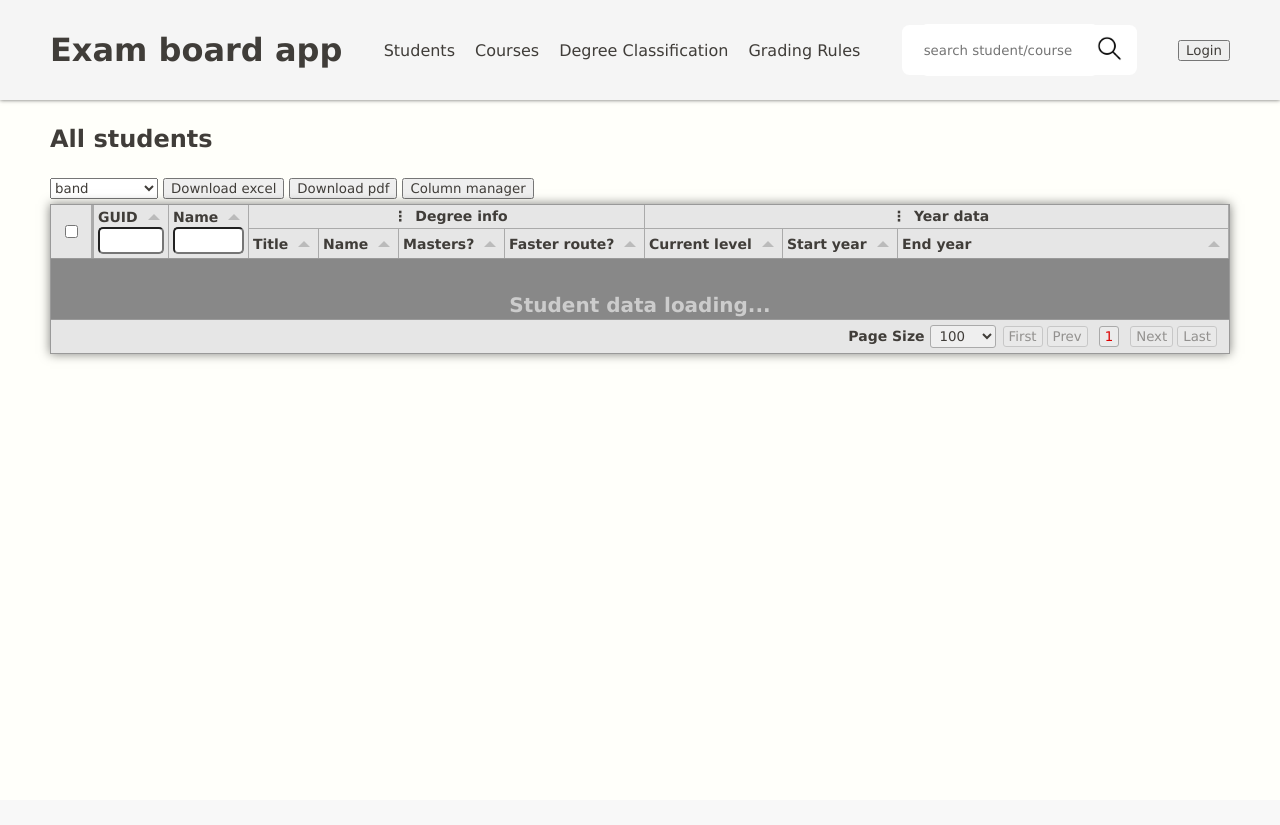
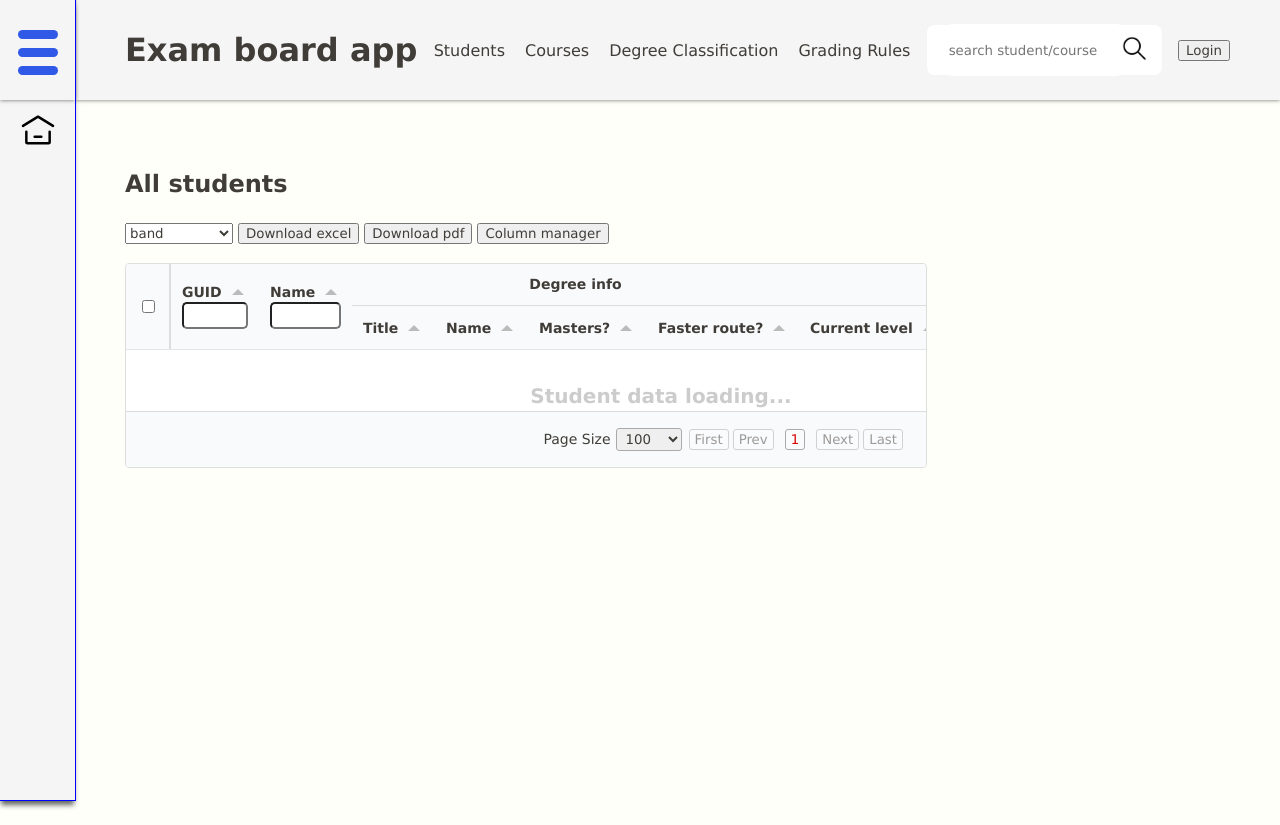
Before and after one commit to Kowalifwer/Exam-Board-UofG, a Django app: page /students/all/ in a window 1280 px wide. Before the commit the page ends 360 px from the top, so only its background shows below. Run offline with Django 4.2, Linux system fonts and the light colour scheme; data that the repository does not hold is empty; some libraries are stand-ins or nearby versions.

Commit message:
base layout changed. now we have a header and a collapasable sidebar.

```diff
--- a/static/css/global.css
+++ b/static/css/global.css
@@ -4,10 +4,9 @@
     --secondary-color: #f5f5f5; /*gradients, some backgrounds, highlights, animations*/
     --dark-color: #403d39;
     --error-color: rgb(231, 36, 36);
-    --notification-color: rgb(49, 89, 231); /*notifications*/
     --warning-color: rgb(230,181,46); /*also used in one button*/
     --success-color: rgb(14, 127, 68);
-    --shadow: 0px 6px 5px -1px rgba(0,0,0,0.35);
+    --shadow: 0px 6px 5px -1px rgba(0,0,0,0.6);
     --body-padding: 50px;
     --primary-button-offset: 50px;
     --edit-color: #6ee38f2f;
@@ -16,16 +15,27 @@
     --second-color: rgba(235,176,223,1);
     --third-color: rgb(215, 217, 232);
 
+    --info-color: rgb(49, 89, 231); /*notifications*/
+
+    --neutral-color: lightgray
 
     --success-green: #7DDE92;
     --average-yellow: #FF9B71;
     --bad-red: #F15156;
+
+    --header-height: 100px;
+
+    --sidebar-width: 250px;
+    --sidebar-width-collapsed: 75px;
+    --sidebar-icon-width: 40px;
+
+    --transition: transform 600ms ease, width 600ms ease, opacity 400ms, margin 600ms ease;
 }
 
 * {
     font-family: 'Verdana';
-    transition: all 0.4s;
-    transition-property: transform, color, background-color, opacity;
+    /* transition: all 0.4s;
+    transition-property: transform, color, background-color, opacity; */
     color: var(--dark-color);
 }
 
@@ -46,11 +56,19 @@
 
 /* HELPER */
 .primary-text {
-    color: var(--primary-color);
+    color: var(--primary-color) !important;
 }
 
 .white-text {
-    color: white;
+    color: white !important;
+}
+
+.info-text {
+    color: var(--info-color) !important;
+}
+
+.primary-text {
+    color: var(--primary-color);
 }
 
 .primary-background {
@@ -140,22 +158,104 @@ body {
     background-color: var(--primary-color);
 }
 
+.body-inner-wrapper {
+    display: flex;
+    min-height: 100vh;
+    min-width: 100vw;
+    width: 100%;
+    height: 100%;
+}
+
+.sidebar {
+    transition: var(--transition);
+    position: fixed;
+    outline: 1px solid blue;
+    width: var(--sidebar-width);
+    min-height: 100%;
+    background-color: var(--secondary-color);
+    box-shadow: var(--shadow);
+    z-index: 1;
+}
+
+.main-area {
+    transition: var(--transition);
+    margin-left: var(--sidebar-width-collapsed);
+    position: relative;
+    width: calc(100vw - var(--sidebar-width-collapsed));
+    /* width: 100%; */
+    /* flex-grow: 1; */
+}
+
+.main-area.main-area-collapsed {
+    margin-left: var(--sidebar-width);
+    width: calc(100vw - var(--sidebar-width));
+}
+
+.sidebar > * {
+    display: flex;
+    justify-content: flex-end;
+    gap: 10px;
+    margin: 10px 0;
+    padding-right: calc((var(--sidebar-width-collapsed) - var(--sidebar-icon-width)) / 2);
+    box-sizing: border-box;
+}
+
+.toggle-sidebar_container {
+    height: var(--header-height);
+    margin: 0;
+    box-shadow: 0px 0px 4px rgba(0,0,0,.6);
+    cursor: pointer;
+}
+
+.sidebar > * > :first-child {
+    display: flex;
+}
+
+.sidebar-icon {
+    width: var(--sidebar-icon-width);
+}
+
+.sidebar.sidebar-collapsed {
+    width: var(--sidebar-width-collapsed);
+}
+
+.sidebar.sidebar-collapsed > * {
+    display: flex;
+    justify-content: flex-end;
+    width: 100%;
+    transition: var(--transition);
+}
+
+.sidebar.sidebar-collapsed > * > :first-child {
+    display: none;
+    transition: var(--transition);
+}
+
 .content-wrapper {
     margin-top: 25px;
     padding: 0 var(--body-padding);
+    padding-top: calc(var(--header-height) + 25px);
     height: 100%;
     width: 100%;
     box-sizing: border-box;
 }
 
 .header {
+    transition: var(--transition);
+    width: calc(100vw - var(--sidebar-width-collapsed));
+    box-sizing: border-box;
+    position: fixed;
     display: flex;
     justify-content: space-between;
     align-items: center;
     padding: 0 var(--body-padding);
-    height: 100px;
+    height: var(--header-height);
     background-color: var(--secondary-color);
     box-shadow: 0px 0px 4px rgba(0,0,0,.6);
+}
+
+.main-area.main-area-collapsed .header {
+    width: calc(100vw - var(--sidebar-width));
 }
 
 .header-sections {
@@ -182,7 +282,7 @@ body {
 }
 
 .header-search > input:focus::placeholder {
-    color: lightgray;
+    color: var(--neutral-color);
 }
 
 .header-search > button {
@@ -201,13 +301,14 @@ body {
 .tabulator {
     max-height: 600px !important;
     max-width: 100% !important;
-    box-shadow: 0 0 10px 0 rgba(0,0,0,0.5);
+    box-shadow: var(--shadow);
 }
 
 .tabulator-wrapper {
     position: relative;
     display: flex;
     flex-direction: column;
+    width: 800px;
 }
 
 .disabled {
@@ -301,7 +402,7 @@ body {
     padding: 10px;
     border-radius: 5px;
     z-index: 1000;
-    box-shadow: 0 0 10px 0 rgba(0,0,0,0.5);
+    box-shadow: var(--shadow);
 }
 
 .tabulator-notification-hint {
@@ -328,3 +429,93 @@ body {
 .tabulator-calcs-bottom .tabulator-frozen {
     border-right: none !important;
 } */
+
+/* Close button toggle */
+#toggle-sidebar {
+    width: var(--sidebar-icon-width);
+    height: var(--sidebar-icon-width);
+    position: relative;
+    margin-top: 30px;
+    -webkit-transform: rotate(0deg);
+    -moz-transform: rotate(0deg);
+    -o-transform: rotate(0deg);
+    transform: rotate(0deg);
+    -webkit-transition: .5s ease-in-out;
+    -moz-transition: .5s ease-in-out;
+    -o-transition: .5s ease-in-out;
+    transition: .5s ease-in-out;
+    cursor: pointer;
+  }
+
+  #toggle-sidebar span {
+    display: block;
+    position: absolute;
+    height: 9px;
+    width: 100%;
+    background: var(--info-color);
+    border-radius: 9px;
+    opacity: 1;
+    left: 0;
+    -webkit-transform: rotate(0deg);
+    -moz-transform: rotate(0deg);
+    -o-transform: rotate(0deg);
+    transform: rotate(0deg);
+    -webkit-transition: 600ms ease-in-out;
+    -moz-transition: 600ms ease-in-out;
+    -o-transition: 600ms ease-in-out;
+    transition: 600ms ease-in-out;
+  }
+
+
+#toggle-sidebar {
+
+}
+
+#toggle-sidebar span:nth-child(1) {
+  top: 0px;
+  -webkit-transform-origin: left center;
+  -moz-transform-origin: left center;
+  -o-transform-origin: left center;
+  transform-origin: left center;
+}
+
+#toggle-sidebar span:nth-child(2) {
+  top: 18px;
+  -webkit-transform-origin: left center;
+  -moz-transform-origin: left center;
+  -o-transform-origin: left center;
+  transform-origin: left center;
+}
+
+#toggle-sidebar span:nth-child(3) {
+  top: 36px;
+  -webkit-transform-origin: left center;
+  -moz-transform-origin: left center;
+  -o-transform-origin: left center;
+  transform-origin: left center;
+}
+
+.sidebar:not(.sidebar-collapsed) #toggle-sidebar span:nth-child(1) {
+  -webkit-transform: rotate(45deg);
+  -moz-transform: rotate(45deg);
+  -o-transform: rotate(45deg);
+  width: calc(var(--sidebar-icon-width) + 10px);
+  transform: rotate(45deg);
+  top: 0px;
+  left: 8px;
+}
+
+.sidebar:not(.sidebar-collapsed) #toggle-sidebar span:nth-child(2) {
+  width: 0%;
+  opacity: 0;
+}
+
+.sidebar:not(.sidebar-collapsed) #toggle-sidebar span:nth-child(3) {
+  -webkit-transform: rotate(-45deg);
+  -moz-transform: rotate(-45deg);
+  -o-transform: rotate(-45deg);
+  transform: rotate(-45deg);
+  width: calc(var(--sidebar-icon-width) + 10px);
+  top: 36px;
+  left: 8px;
+}
--- a/static/js/global.js
+++ b/static/js/global.js
@@ -16,7 +16,20 @@ function wrap(el, wrapper) {
 pagination_size = 1000
 
 window.onload = function() {
-
+    let sidebar = document.querySelector(".sidebar")
+    let sidebar_toggle_button = document.getElementById("toggle-sidebar")
+    console.log(sidebar)
+    if (sidebar && sidebar_toggle_button) {
+        sidebar_toggle_button.addEventListener("click", function() {
+            let sidebar_is_collapsed = sidebar.classList.toggle("sidebar-collapsed")
+            let main_area = document.querySelector(".main-area")
+            if (!sidebar_is_collapsed) {
+                main_area.classList.add("main-area-collapsed")
+            } else {
+                main_area.classList.remove("main-area-collapsed")
+            }
+        })
+    }
 }
 
 function get_cookie(name) {
@@ -184,7 +197,7 @@ const Popup = {
         popup_wrapper.appendChild(popup_inner)
 
         //make everythihing except the popup wrapper be blurred
-        let main_body = document.querySelector(".body-inner")
+        let main_body = document.querySelector(".body-inner-wrapper")
         main_body.classList.add("disabled-body")
 
         let close_button = document.createElement("button")
@@ -211,7 +224,7 @@ const Popup = {
         if (wrapper) wrapper.remove()
 
         if (!document.querySelector(".popup-wrapper"))
-            document.querySelector(".body-inner").classList.remove("disabled-body")
+            document.querySelector(".body-inner-wrapper").classList.remove("disabled-body")
 
         delete this
     },
--- a/static/js/tables.js
+++ b/static/js/tables.js
@@ -166,6 +166,10 @@ const custom_average_calculator = function(values, data, calcParams){
 const default_formatter = formatter_to_band_letter
 
 function init_table(table_id, columns, prefil_data = null, extra_constructor_params = {}, settings={}) {
+    let title = ""
+    if (settings.title)
+        title = settings.title
+
     let table_constructor = {
         // layout:"fitColumns",
         // responsiveLayout:"hide",
@@ -179,11 +183,11 @@ function init_table(table_id, columns, prefil_data = null, extra_constructor_par
         rowHeight: 30,
         groupToggleElement: "header",
 
-
         paginationSize: 100,
         paginationSizeSelector:[25, 50, 100, 1000],
         layout:"fitDataStretch", //fitDataStretch
         movableColumns: true,
+        dataLoaderLoading:`<span>Loading ${title} table data</span>`,
         // layoutColumnsOnNewData:true
         downloadConfig:{
             columnHeaders:true, //do not include column headers in downloaded table
@@ -508,60 +512,14 @@ function init_table(table_id, columns, prefil_data = null, extra_constructor_par
     return table
 }
 
-var headerMenu = function(){
-    var menu = [];
-    var columns = this.getColumns();
-
-    for(let column of columns){
-
-        //create checkbox element using font awesome icons
-        let icon = document.createElement("i");
-        icon.classList.add("fas");
-        icon.classList.add(column.isVisible() ? "fa-check-square" : "fa-square");
-
-        //build label
-        let label = document.createElement("span");
-        let title = document.createElement("span");
-
-        title.textContent = " " + column.getDefinition().title;
-
-        label.appendChild(icon);
-        label.appendChild(title);
-
-        //create menu item
-        menu.push({
-            label:label,
-            action:function(e){
-                //prevent menu closing
-                e.stopPropagation();
-
-                //toggle current column visibility
-                column.toggle();
-
-                //change menu item icon
-                if(column.isVisible()){
-                    icon.classList.remove("fa-square");
-                    icon.classList.add("fa-check-square");
-                }else{
-                    icon.classList.remove("fa-check-square");
-                    icon.classList.add("fa-square");
-                }
-            }
-        });
-    }
-
-   return menu;
-};
-
 //define various table setups below
-function load_students_table(extra_constructor_params = {}, extra_cols=true, settings={}){
+function load_students_table(extra_constructor_params = {}, extra_cols=true, settings={'title': 'Students'}){
     let columns = [
         {formatter:"rowSelection", titleFormatter:"rowSelection", headerHozAlign:"center", headerSort:false},
-        {title: "GUID", field: "GUID", headerFilter: "input", "frozen": true, headerContextMenu:headerMenu},
+        {title: "GUID", field: "GUID", headerFilter: "input", "frozen": true},
         {title: "Name", field: "name", headerFilter: "input"},
         {
             title: "Degree info",
-            headerMenu: headerMenu,
             columns: [
                 {title: "Title", field: "degree_title"},
                 {title: "Name", field: "degree_name"},
@@ -572,7 +530,6 @@ function load_students_table(extra_constructor_params = {}, extra_cols=true, set
         },
         {
             title: "Year data",
-            headerMenu: headerMenu,
             columns: [
                 {title: "Current level", field: "current_year"},
                 {title: "Start year", field: "start_year"},
@@ -621,13 +578,13 @@ function load_students_table(extra_constructor_params = {}, extra_cols=true, set
         initialSort: [{column: 'current_year', dir: 'dsc'}],
         placeholder: "Student data loading...",
     }
-    let table = init_table("students_table", columns, null, final_extra_constructor_params, settings)
+    let table = init_table("students_table", columns, null, final_extra_constructor_params, settings={...settings, ...{title: "Students"}})
 
     table.setReloadFunction(load_students_table, [extra_constructor_params, extra_cols, settings])
 
     table.on("tableBuilt", function() {
         table.setGroupHeader(function(value, count, data, group){
-            return `Number of ${value} students: ${count}`; //return the header contents
+            return `Number of ${value} students:<span class='info-text'>${count}</span>`; //return the header contents
         });
     })
 
@@ -722,11 +679,10 @@ function load_students_table(extra_constructor_params = {}, extra_cols=true, set
 function load_degree_classification_table(level=4) {
     let columns = [
         {formatter:"rowSelection", titleFormatter:"rowSelection", headerHozAlign:"center", headerSort:false},
-        {title: "GUID", field: "GUID", topCalc: "count", headerFilter: "input", "frozen": true, headerContextMenu:headerMenu},
+        {title: "GUID", field: "GUID", topCalc: "count", headerFilter: "input", "frozen": true},
         {title: "Name", field: "name", headerFilter: "input"},
         {
             title: "Degree info",
-            headerMenu: headerMenu,
             columns: [
                 {title: "Title", field: "degree_title"},
                 {title: "Name", field: "degree_name"},
@@ -737,7 +693,6 @@ function load_degree_classification_table(level=4) {
         },
         {
             title: "Year data",
-            headerMenu: headerMenu,
             columns: [
                 {title: "Current level", field: "current_year"},
                 {title: "Start year", field: "start_year"},
@@ -789,7 +744,7 @@ function load_degree_classification_table(level=4) {
             "fetch_table_data": true,
             "level": level,
         }
-    })
+    }, {'title': 'Degree classification data for level '+level+' students'})
 
     table.addChartLink([document.getElementById("degree_classification_chart_"+level), function(table_inner) {
         let table_data = table_inner.getData()
@@ -1004,9 +959,9 @@ function load_courses_table(extra_constructor_params = {}, extra_cols=true, sett
                 let course_credits = data.reduce(function(a, b) {
                     return a + b["credits"]
                 }, 0)
-                return `${count} courses in ${value}, for a total of <span class='${(course_credits < 120) ? "error-color":"success-color"}'>${course_credits} credits<span>`; //return the header contents
+                return `<span class='info-text'>${count}</span> courses in ${value}, for a total of <span class='${(course_credits < 120) ? "error-color":"success-color"}'>${course_credits} credits<span>`; //return the header contents
             } else {
-                return `${count} courses offered in ${value}`; //return the header contents
+                return `<span class='info-text'>${count}</span> courses offered in ${value}`; //return the header contents
             }
         });
     })
--- a/templates/base.html
+++ b/templates/base.html
@@ -11,7 +11,7 @@
     <script src="{% static 'js/libraries/tabulator.min.js'%}"></script>
     <script src="{% static 'js/global.js'%}"></script>
     <link rel="stylesheet" href="{% static 'css/global.css'%}">
-    <link rel="stylesheet" href="{% static 'css/libraries/tabulator.min.css'%}">
+    <link rel="stylesheet" href="{% static 'css/libraries/tabulator_semanticui.min.css'%}">
 
     <!-- https://iconoir.com/ for icons -->
 
@@ -27,7 +27,25 @@
   </head>
 
   <body>
-    <div class="body-inner">
+    <div class="body-inner-wrapper">
+      <nav class="sidebar sidebar-collapsed">
+        <!-- home -->
+        <div class="toggle-sidebar_container">
+          <div style="width: 10px; height:10px;"></div>
+          <div id="toggle-sidebar">
+            <span></span>
+            <span></span>
+            <span></span>
+          </div>
+        </div>
+
+        <a href="{%url 'general:home'%}">
+          <span>Home</span>
+          <img class="sidebar-icon" src="{% static 'icons/home.svg'%}">
+        </a>
+
+      </nav>
+      <div class="main-area">
         <div class="header">
           <a href="{%url 'general:home'%}"><h1>Exam board app</h1></a>
           <div class="header-sections">
@@ -55,6 +73,7 @@
           {%block body%}
           {%endblock%}
         </div>
+      </div>
+    </div>
   </body>
-  </div>
 </html>
```
Also changed, not shown: static/icons/home.svg (added). Lines whose indentation alone changed are shown as unchanged.
